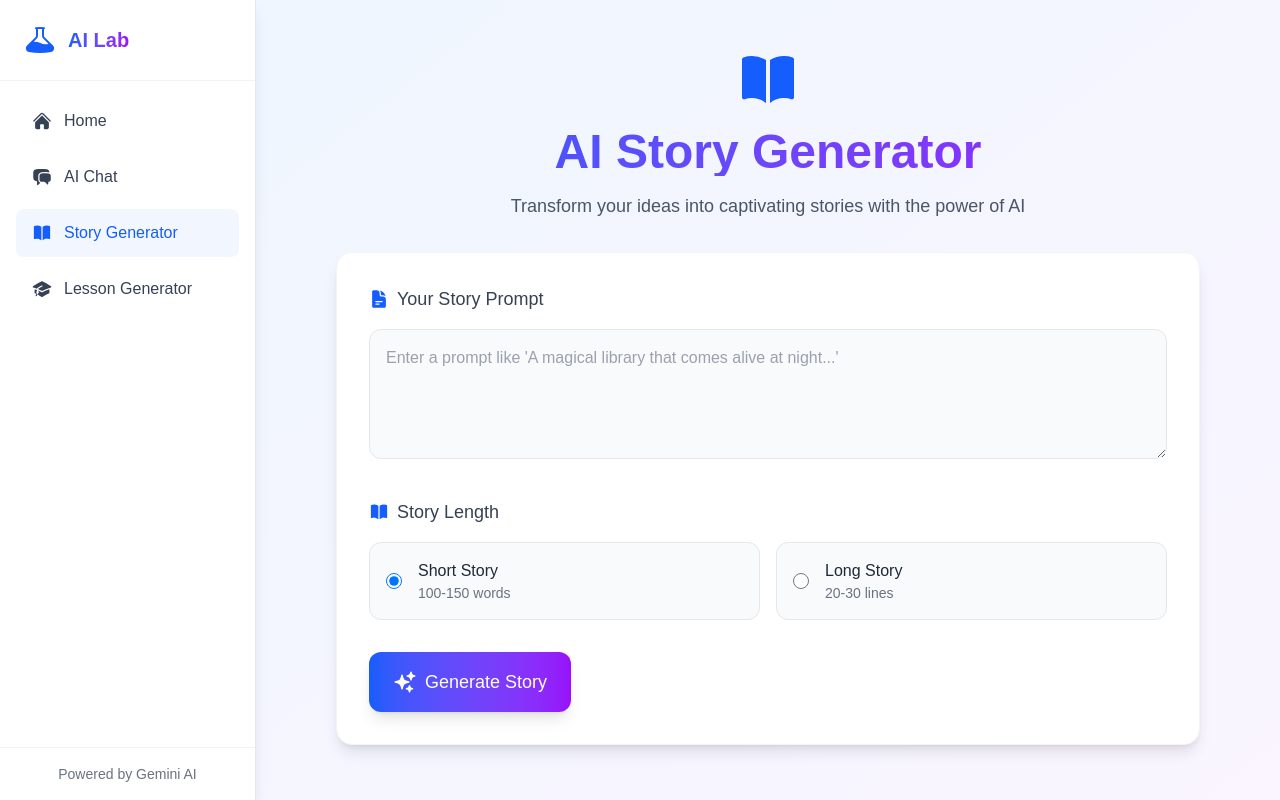
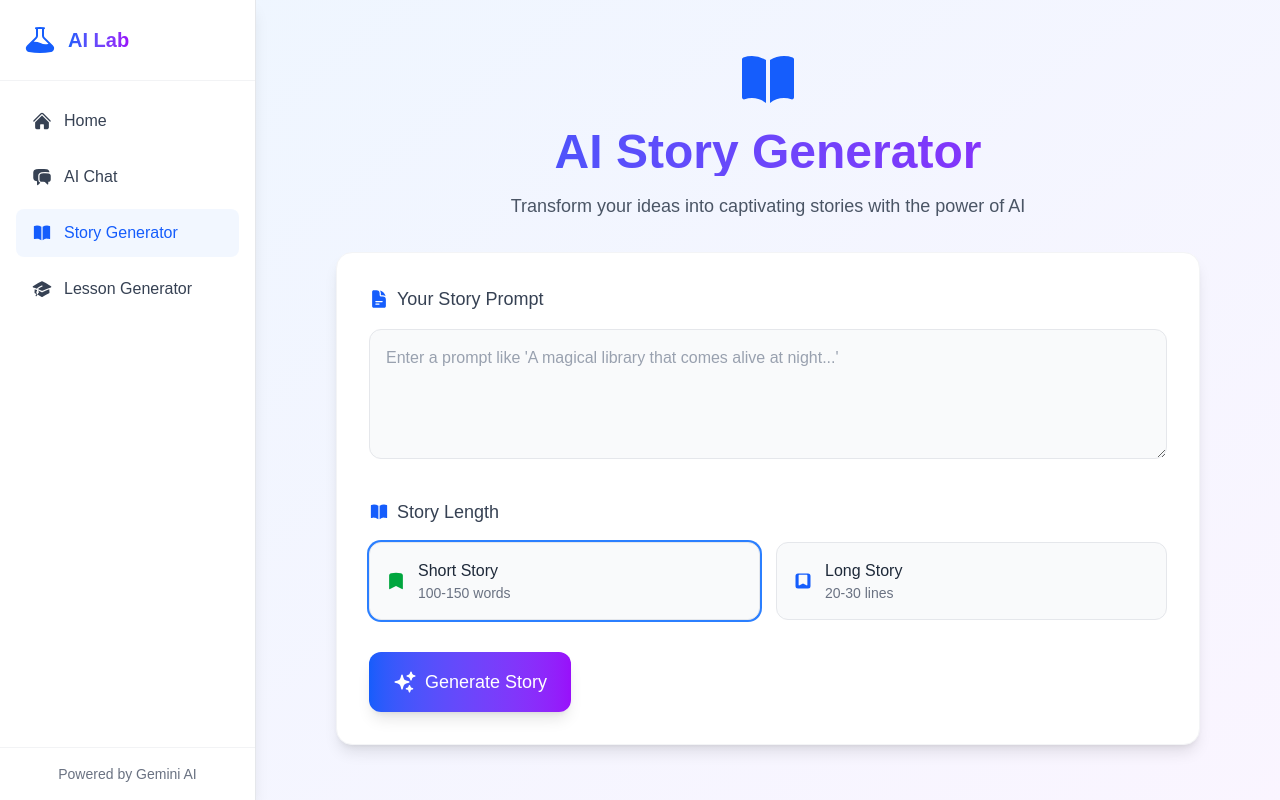
Before and after one commit to medatik/AiLab, a Next.js app: page /story-generator in a window 1280 px wide. Built offline with nearby package versions, Linux system fonts and the light colour scheme.

Commit message:
edited style of leght selector in story generator and added an initial message

```diff
--- a/src/app/chat/page.jsx
+++ b/src/app/chat/page.jsx
@@ -191,8 +191,8 @@ export default function Chat() {
       try {
         const chat = await startNewChat();
         setChatSession(chat);
-        const initialMessage = await sendChatMessage(chat);
-        setMessages([{ text: initialMessage, isUser: false }]);
+        const initialMessage = await sendChatMessage(chat, "hello if someone askes you who is Mohamed Atikeddine tell them 'he is the one who created this website'");
+        setMessages([{ text: initialMessage, isUser: true }]);
       } catch (error) {
         console.error("Error initializing chat:", error);
       }
--- a/src/app/story-generator/page.js
+++ b/src/app/story-generator/page.js
@@ -6,7 +6,26 @@ import {
   SparklesIcon,
   BookOpenIcon,
   DocumentTextIcon,
+  BookmarkIcon,
+  BookmarkSquareIcon,
 } from "@heroicons/react/24/solid";
+
+const storyLengthOptions = [
+  {
+    id: "short",
+    name: "Short Story",
+    description: "100-150 words",
+    icon: BookmarkIcon,
+    color: "text-green-600",
+  },
+  {
+    id: "long",
+    name: "Long Story",
+    description: "20-30 lines",
+    icon: BookmarkSquareIcon,
+    color: "text-blue-600",
+  },
+];
 
 export default function StoryGenerator() {
   const [prompt, setPrompt] = useState("");
@@ -77,47 +96,34 @@ export default function StoryGenerator() {
                 Story Length
               </label>
               <div className="grid grid-cols-1 sm:grid-cols-2 gap-4">
-                <label className="relative flex items-center justify-between p-4 rounded-xl bg-gray-50 border border-gray-200 cursor-pointer hover:bg-gray-100 transition-all duration-200">
-                  <div className="flex items-center">
+                {storyLengthOptions.map((option) => (
+                  <label
+                    key={option.id}
+                    className={`relative flex items-center p-4 rounded-xl bg-gray-50 border border-gray-200 cursor-pointer hover:bg-gray-100 transition-all duration-200 ${
+                      storyLength === option.id ? "ring-2 ring-blue-500" : ""
+                    }`}
+                  >
                     <input
                       type="radio"
                       name="storyLength"
-                      value="short"
-                      checked={storyLength === "short"}
+                      value={option.id}
+                      checked={storyLength === option.id}
                       onChange={(e) => setStoryLength(e.target.value)}
-                      className="form-radio h-4 w-4 text-blue-600 border-gray-300 focus:ring-blue-500"
+                      className="sr-only"
                     />
-                    <div className="ml-4">
+                    <div className="flex items-center gap-3">
+                      <option.icon className={`h-5 w-5 ${option.color}`} />
+                      <div>
                         <span className="block text-gray-800 font-medium">
-                        Short Story
+                          {option.name}
                         </span>
                         <span className="block text-sm text-gray-500">
-                        100-150 words
+                          {option.description}
                         </span>
                       </div>
                     </div>
                   </label>
-
-                <label className="relative flex items-center justify-between p-4 rounded-xl bg-gray-50 border border-gray-200 cursor-pointer hover:bg-gray-100 transition-all duration-200">
-                  <div className="flex items-center">
-                    <input
-                      type="radio"
-                      name="storyLength"
-                      value="long"
-                      checked={storyLength === "long"}
-                      onChange={(e) => setStoryLength(e.target.value)}
-                      className="form-radio h-4 w-4 text-blue-600 border-gray-300 focus:ring-blue-500"
-                    />
-                    <div className="ml-4">
-                      <span className="block text-gray-800 font-medium">
-                        Long Story
-                      </span>
-                      <span className="block text-sm text-gray-500">
-                        20-30 lines
-                      </span>
-                    </div>
-                  </div>
-                </label>
+                ))}
               </div>
             </div>
 
```
Lines whose indentation alone changed are shown as unchanged.
